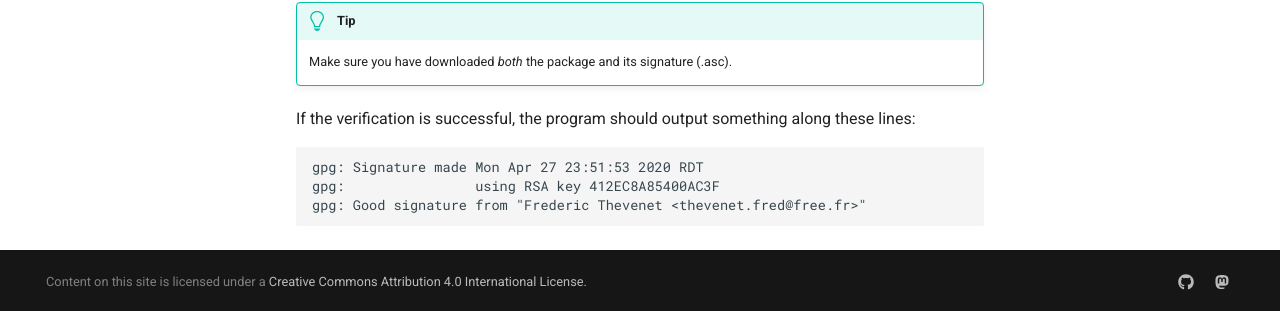
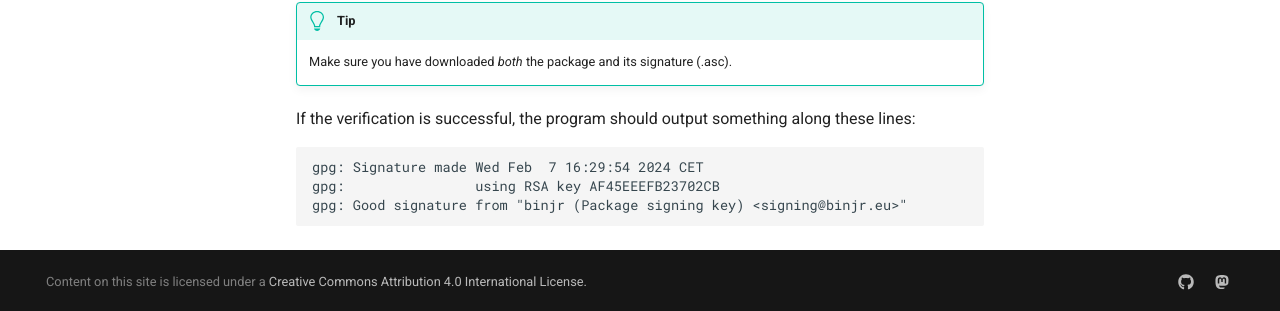
Before and after one commit to binjr/binjr.github.io, an MkDocs documentation site: the page built from docs/documentation/verify-signature.md, in a window 1280 px wide and 1383 px high. Shown: the part 1069-1380 px from the top of the window. Built offline with MkDocs 1.6.1 and Material for MkDocs 9.7.7, drawn with Linux system fonts in a browser that asks for light colours; comment, search, counter and statistics services are not loaded.

Commit message:
Updated binjr signing pgp keys

````diff
--- a/docs/documentation/verify-signature.md
+++ b/docs/documentation/verify-signature.md
@@ -45,7 +45,7 @@ First of all you need to have GnuPG installed before you can verify signatures.
 
 If the verification is successful, the program should output something along these lines:
 ```
-gpg: Signature made Mon Apr 27 23:51:53 2020 RDT
-gpg:                using RSA key 412EC8A85400AC3F
-gpg: Good signature from "Frederic Thevenet <thevenet.fred@free.fr>"
+gpg: Signature made Wed Feb  7 16:29:54 2024 CET
+gpg:                using RSA key AF45EEEFB23702CB
+gpg: Good signature from "binjr (Package signing key) <signing@binjr.eu>"
 ```
````
Also changed, not shown: docs/about/notice.md (+1 -1 lines), 2 other files.
